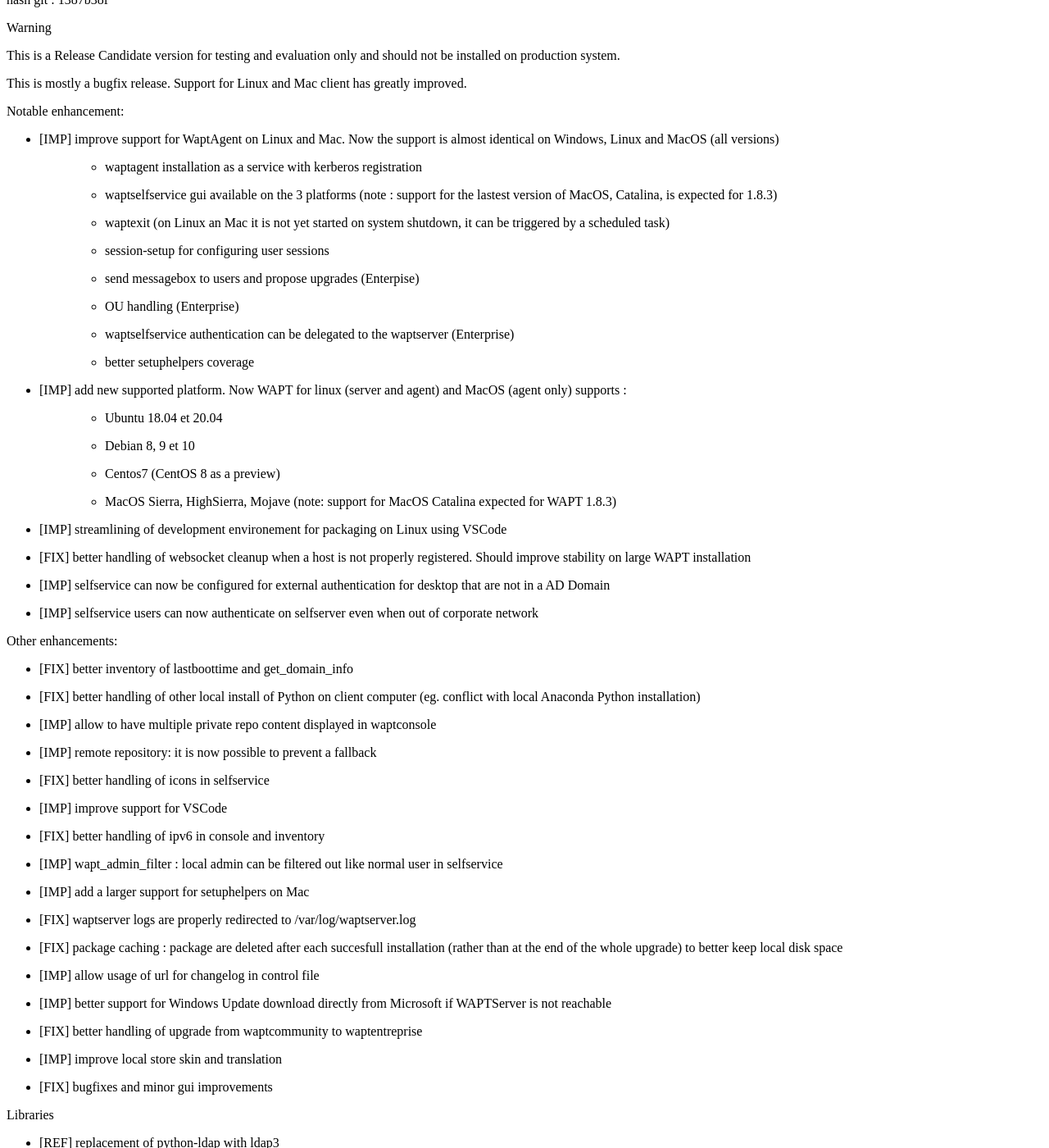
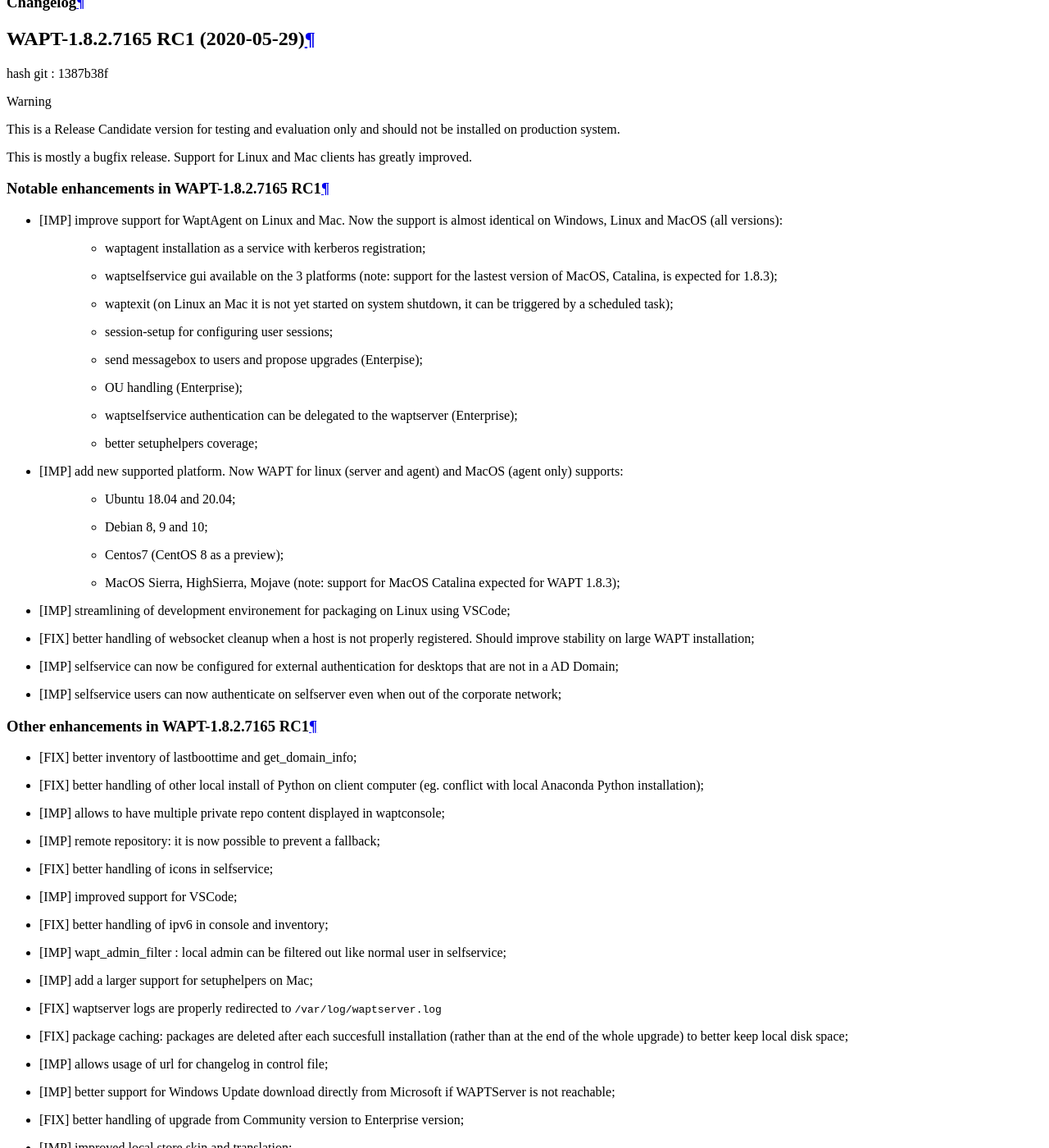
Before and after one commit to tranquilit/WAPT-Documentation, a Sphinx documentation site: the page built from source/wapt-changelog.rst, in a window 1280 px wide and 1400 px high, scrolled down 4208 px. Shown: the whole window at 82% size. Built offline with Sphinx 7.4.7 and the Read the Docs theme 2.0.0, drawn with Linux system fonts in a browser that asks for light colours; some of the changed text lies outside the part shown.

Commit message:
beautify changelog in rst

```diff
--- a/source/wapt-changelog.rst
+++ b/source/wapt-changelog.rst
@@ -13,7 +13,7 @@
 =========
 
 WAPT-1.8.2.7165 RC1 (2020-05-29)
----------------------------
+--------------------------------
 
 hash git : 1387b38f
 
@@ -21,97 +21,125 @@
    This is a Release Candidate version for testing and evaluation only and
    should not be installed on production system.
 
-This is mostly a bugfix release. Support for Linux and Mac client has greatly improved.
-
-Notable enhancement:
-
-* [IMP] improve support for WaptAgent on Linux and Mac. Now the support is almost identical on Windows, Linux and MacOS (all versions)
-
-    * waptagent installation as a service with kerberos registration
-
-    * waptselfservice gui available on the 3 platforms (note : support for the lastest version of MacOS, Catalina, is expected for 1.8.3)
-
-    * waptexit (on Linux an Mac it is not yet started on system shutdown, it can be triggered by a scheduled task)
-
-    * session-setup for configuring user sessions
-
-    * send messagebox to users and propose upgrades (Enterpise)
-
-    * OU handling (Enterprise)
-
-    * waptselfservice authentication can be delegated to the waptserver (Enterprise)
-
-    * better setuphelpers coverage
-
-* [IMP] add new supported platform. Now WAPT for linux (server and agent) and MacOS (agent only) supports :
-
-    * Ubuntu 18.04  et 20.04
-
-    * Debian 8, 9 et 10
-
-    * Centos7 (CentOS 8 as a preview)
-
-    * MacOS Sierra, HighSierra, Mojave (note: support for MacOS Catalina expected for WAPT 1.8.3)
-
-* [IMP] streamlining of development environement for packaging on Linux using VSCode
-
-* [FIX] better handling of websocket cleanup when a host is not properly registered. Should improve stability on large WAPT installation
-
-* [IMP] selfservice can now be configured for external authentication for desktop that are not in a AD Domain
-
-* [IMP] selfservice users can now authenticate on selfserver even when out of corporate network
-
-Other enhancements:
-
-* [FIX] better inventory of lastboottime and get_domain_info
-
-* [FIX] better handling of other local install of Python on client computer (eg. conflict with local Anaconda Python installation)
-
-* [IMP] allow to have multiple private repo content displayed in waptconsole
-
-* [IMP] remote repository: it is now possible to prevent a fallback
-
-* [FIX] better handling of icons in selfservice
-
-* [IMP] improve support for VSCode
-
-* [FIX] better handling of ipv6 in console and inventory
-
-* [IMP] wapt_admin_filter : local admin can be filtered out like normal user in selfservice
-
-* [IMP] add a larger support for setuphelpers on Mac
-
-* [FIX] waptserver logs are properly redirected to /var/log/waptserver.log
-
-* [FIX] package caching : package are deleted after each succesfull installation (rather than at the end of the whole upgrade) to better keep local disk space
-
-* [IMP] allow usage of url for changelog in control file
-
-* [IMP] better support for Windows Update download directly from Microsoft if WAPTServer is not reachable
-
-* [FIX] better handling of upgrade from waptcommunity to waptentreprise
-
-* [IMP] improve local store skin and translation
-
-* [FIX] bugfixes and minor gui improvements
-
-Libraries
-
-* [REF] replacement of python-ldap with ldap3
-
-* [FIX] upgrade ujson on waptagent and waptserver on Linux
-
-Removed featured
-
-* autoconfiguration of repositories based on SRV DNS fields (it was not working anymore anyway)
-
-Caveat
-
-* [CAV] WaptExit is not run automatically on shutdown on Linux or MacOS (current issue with systemd / launched integration)
-
-* [CAV] WaptTray is not yet available on Linux and MacOS
-
-* [CAV] MacOS Catalina is support by the WaptAgent, however WAPTSelfService and WaptExit are not yet supported.
+This is mostly a bugfix release. Support for Linux and Mac clients
+has greatly improved.
+
+Notable enhancements in WAPT-1.8.2.7165 RC1
++++++++++++++++++++++++++++++++++++++++++++
+
+* [IMP] improve support for WaptAgent on Linux and Mac.
+  Now the support is almost identical on Windows,
+  Linux and MacOS (all versions):
+
+    * waptagent installation as a service with kerberos registration;
+
+    * waptselfservice gui available on the 3 platforms
+      (note: support for the lastest version of MacOS, Catalina,
+      is expected for 1.8.3);
+
+    * waptexit (on Linux an Mac it is not yet started
+      on system shutdown, it can be triggered by a scheduled task);
+
+    * session-setup for configuring user sessions;
+
+    * send messagebox to users and propose upgrades (Enterpise);
+
+    * OU handling (Enterprise);
+
+    * waptselfservice authentication can be delegated
+      to the waptserver (Enterprise);
+
+    * better setuphelpers coverage;
+
+* [IMP] add new supported platform. Now WAPT for linux (server and agent)
+  and MacOS (agent only) supports:
+
+    * Ubuntu 18.04 and 20.04;
+
+    * Debian 8, 9 and 10;
+
+    * Centos7 (CentOS 8 as a preview);
+
+    * MacOS Sierra, HighSierra, Mojave (note: support for MacOS Catalina
+      expected for WAPT 1.8.3);
+
+* [IMP] streamlining of development environement
+  for packaging on Linux using VSCode;
+
+* [FIX] better handling of websocket cleanup when a host
+  is not properly registered. Should improve stability
+  on large WAPT installation;
+
+* [IMP] selfservice can now be configured for external authentication
+  for desktops that are not in a AD Domain;
+
+* [IMP] selfservice users can now authenticate on selfserver
+  even when out of the corporate network;
+
+Other enhancements in WAPT-1.8.2.7165 RC1
++++++++++++++++++++++++++++++++++++++++++
+
+* [FIX] better inventory of lastboottime and get_domain_info;
+
+* [FIX] better handling of other local install of Python
+  on client computer (eg. conflict with local Anaconda Python installation);
+
+* [IMP] allows to have multiple private repo content displayed in waptconsole;
+
+* [IMP] remote repository: it is now possible to prevent a fallback;
+
+* [FIX] better handling of icons in selfservice;
+
+* [IMP] improved support for VSCode;
+
+* [FIX] better handling of ipv6 in console and inventory;
+
+* [IMP] wapt_admin_filter : local admin can be filtered out
+  like normal user in selfservice;
+
+* [IMP] add a larger support for setuphelpers on Mac;
+
+* [FIX] waptserver logs are properly redirected
+  to :file:`/var/log/waptserver.log`
+
+* [FIX] package caching: packages are deleted after each succesfull installation
+  (rather than at the end of the whole upgrade) to better keep local disk space;
+
+* [IMP] allows usage of url for changelog in control file;
+
+* [IMP] better support for Windows Update download directly
+  from Microsoft if WAPTServer is not reachable;
+
+* [FIX] better handling of upgrade from Community version
+  to Enterprise version;
+
+* [IMP] improved local store skin and translation;
+
+* [FIX] bugfixes and minor gui improvements;
+
+Library changes in WAPT-1.8.2.7165 RC1
+++++++++++++++++++++++++++++++++++++++
+
+* [REF] replaced :program:`python-ldap` with :program:`ldap3`;
+
+* [FIX] upgraded :program:`ujson` on waptagent and waptserver on Linux;
+
+Removed featured with WAPT-1.8.2.7165 RC1
++++++++++++++++++++++++++++++++++++++++++
+
+* autoconfiguration of repositories based on SRV DNS fields
+  (it was not working anymore anyway);
+
+Caveats when using WAPT-1.8.2.7165 RC1
+++++++++++++++++++++++++++++++++++++++
+
+* [CAV] WaptExit is not run automatically on shutdown
+  on Linux or MacOS (current issue with systemd / launched integration);
+
+* [CAV] WaptTray is not yet available on Linux and MacOS;
+
+* [CAV] MacOS Catalina is supported by the WaptAgent,
+  however WAPTSelfService and WaptExit are not yet supported;
 
 WAPT-1.8.1-6758 (2020-03-06)
 ----------------------------
```
Also changed, not shown: 1 other file.
